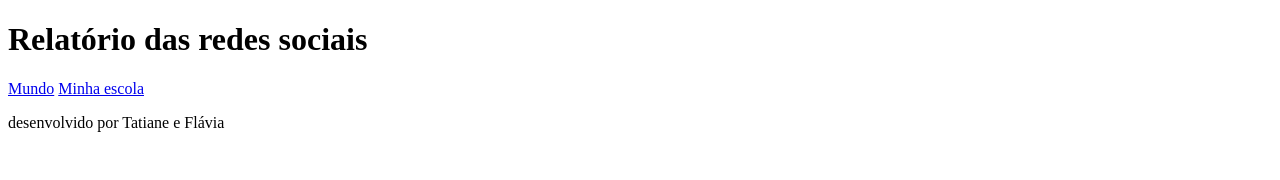
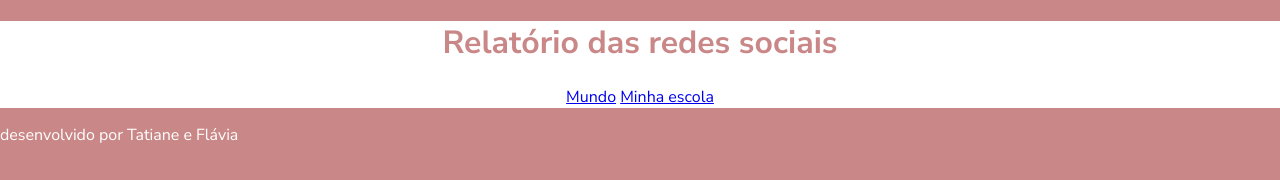
Before and after one commit to tatihdz/tatiane-e-flavia--site-graficos-alura, a plain HTML site: page index.html in a window 1280 px wide. Drawn offline with Linux system fonts and the light colour scheme.

Commit message:
Add files via upload

```diff
--- a/index.html
+++ b/index.html
@@ -5,6 +5,7 @@
     <meta http-equiv="X-UA-Compatible" content="IE=edge">
     <meta name="viewport" content="width=device-width, initial-scale=1.0">
     <title>Redes Sociais</title>
+    <link rel="stylesheet" href="style.css">
 </head>
 <body>
     <header>
--- a/style.css
+++ b/style.css
@@ -0,0 +1,27 @@
+@import url('https://fonts.googleapis.com/css2?family=Nunito+Sans:ital,opsz,wght@0,6..12,200..1000;1,6..12,200..1000&display=swap');
+
+:root{
+
+    --bg-color: #CA8787;
+    --primary-color: #ffffff;
+    --secondary-color: #FFD0D0;
+    --font:  "Nunito Sans", sans-serif;
+}
+
+body{
+    background-color: var(--bg-color);
+    color: var(--primary-color);
+    font-family: var(--font);
+    height: 100vh;
+    margin: 0;
+}
+
+header{
+background-color: var(--primary-color);
+text-align: center;
+}
+
+h1{
+    font-size: 2rem;
+    color: var(--bg-color);
+}
```
